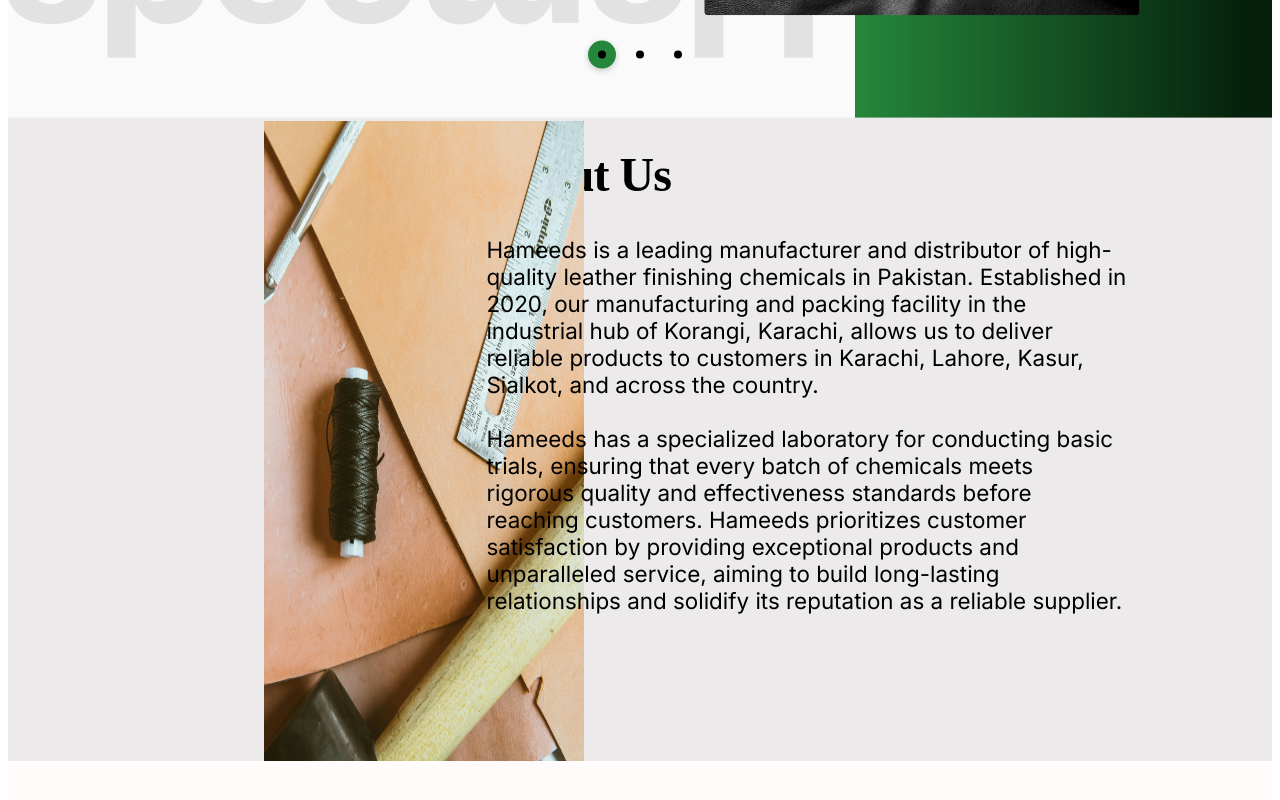
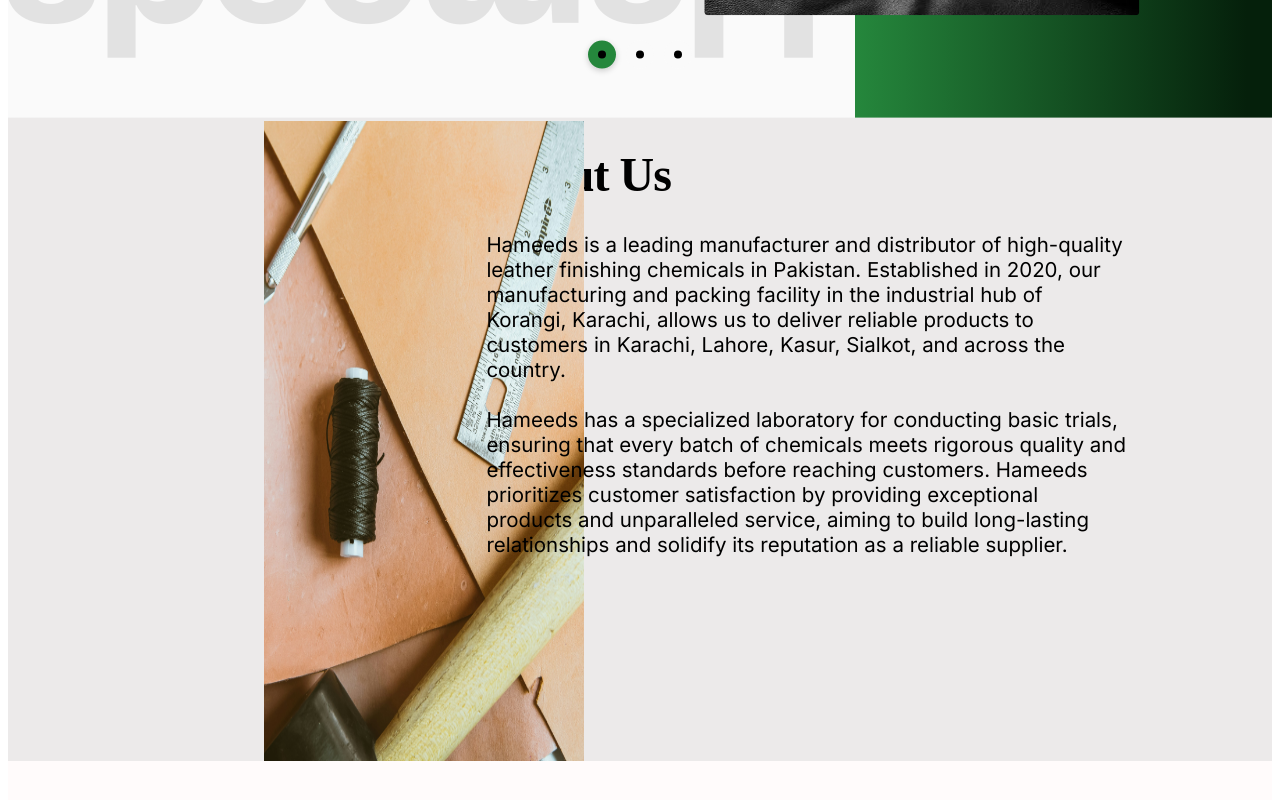
Before and after one commit to burhanmoin1/Hameeds, a Next.js app: page / in a window 1280 px wide. Shown: the part 516-1316 px from the top of the page. Built offline with nearby package versions, Linux system fonts and the light colour scheme; a web font is replaced by a local one.

Commit message:
'responsive'

```diff
--- a/app/globals.css
+++ b/app/globals.css
@@ -474,7 +474,7 @@
   position: absolute;
   margin-top: 220px;
   transform: translateY(8%) translateX(26%);
-  font-size: 1.4rem;
+  font-size: 1.28rem;
 }
 
 .learn-more-button {
```
